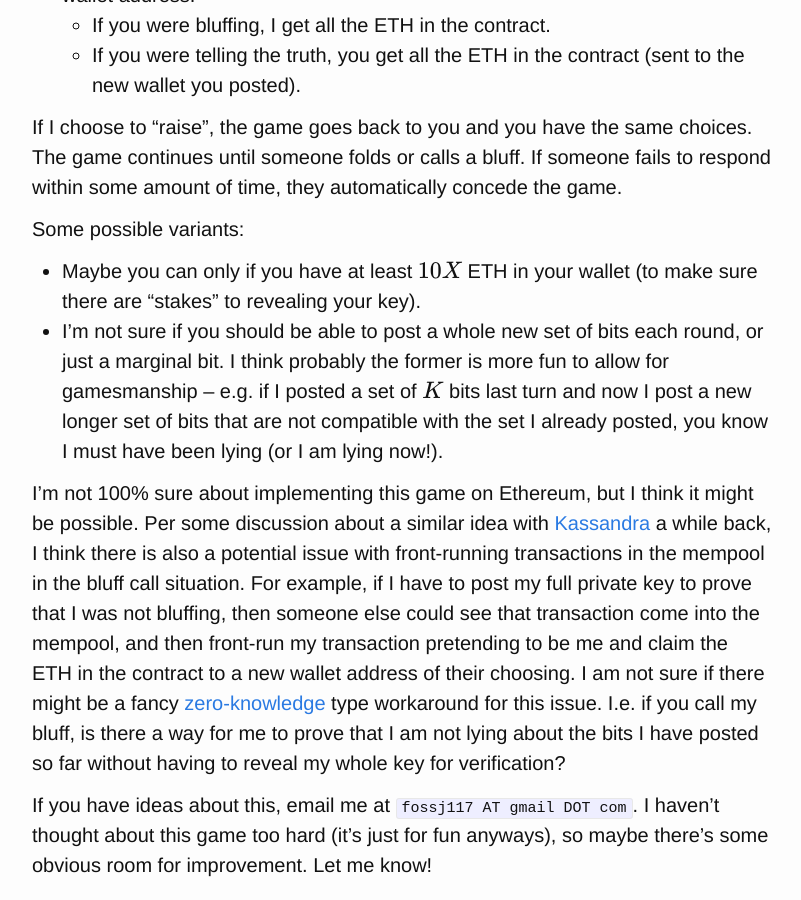
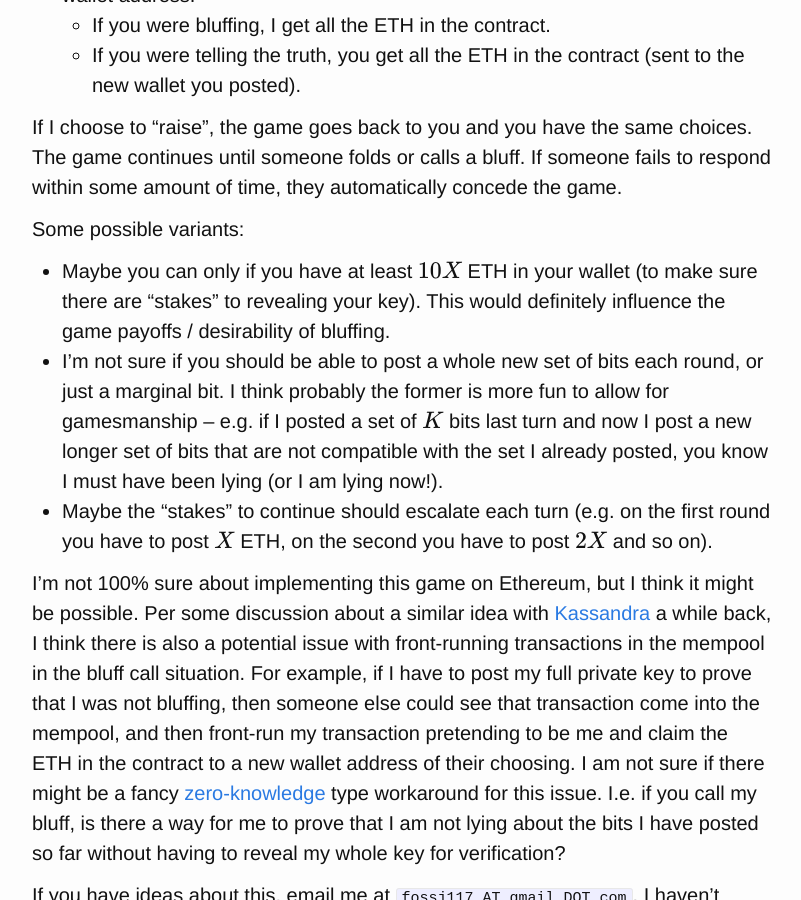
Before and after one commit to Fossj117/fossj117.github.io, a Jekyll site: the page built from _posts/2024-01-21-chicken-on-ethereum.md, in a window 1280 px wide and 900 px high, scrolled down 705 px. Shown: the whole window, without its empty margins (238-1039 px from the left). Built offline with Jekyll 4.4.1, drawn with Linux system fonts in a browser that asks for light colours; formulas are drawn with MathJax 3; a script that is not in the unit is left out.

Commit message:
chicken tweaks

```diff
--- a/_posts/2024-01-21-chicken-on-ethereum.md
+++ b/_posts/2024-01-21-chicken-on-ethereum.md
@@ -27,8 +27,9 @@ Then, it is my turn again. I have three options. I can:
 If I choose to "raise", the game goes back to you and you have the same choices. The game continues until someone folds or calls a bluff. If someone fails to respond within some amount of time, they automatically concede the game.
 
 Some possible variants:
-* Maybe you can only if you have at least $10X$ ETH in your wallet (to make sure there are "stakes" to revealing your key).
+* Maybe you can only if you have at least $10X$ ETH in your wallet (to make sure there are "stakes" to revealing your key). This would definitely influence the game payoffs / desirability of bluffing.
 * I'm not sure if you should be able to post a whole new set of bits each round, or just a marginal bit. I think probably the former is more fun to allow for gamesmanship -- e.g. if I posted a set of $K$ bits last turn and now I post a new longer set of bits that are not compatible with the set I already posted, you know I must have been lying (or I am lying now!).
+* Maybe the "stakes" to continue should escalate each turn (e.g. on the first round you have to post $X$ ETH, on the second you have to post $2X$ and so on).
 
 I'm not 100% sure about implementing this game on Ethereum, but I think it might be possible. Per some discussion about a similar idea with [Kassandra](https://github.com/kassandraoftroy) a while back, I think there is also a potential issue with front-running transactions in the mempool in the bluff call situation. For example, if I have to post my full private key to prove that I was not bluffing, then someone else could see that transaction come into the mempool, and then front-run my transaction pretending to be me and claim the ETH in the contract to a new wallet address of their choosing. I am not sure if there might be a fancy [zero-knowledge](https://en.wikipedia.org/wiki/Zero-knowledge_proof) type workaround for this issue. I.e. if you call my bluff, is there a way for me to prove that I am not lying about the bits I have posted so far without having to reveal my whole key for verification?
 
```
